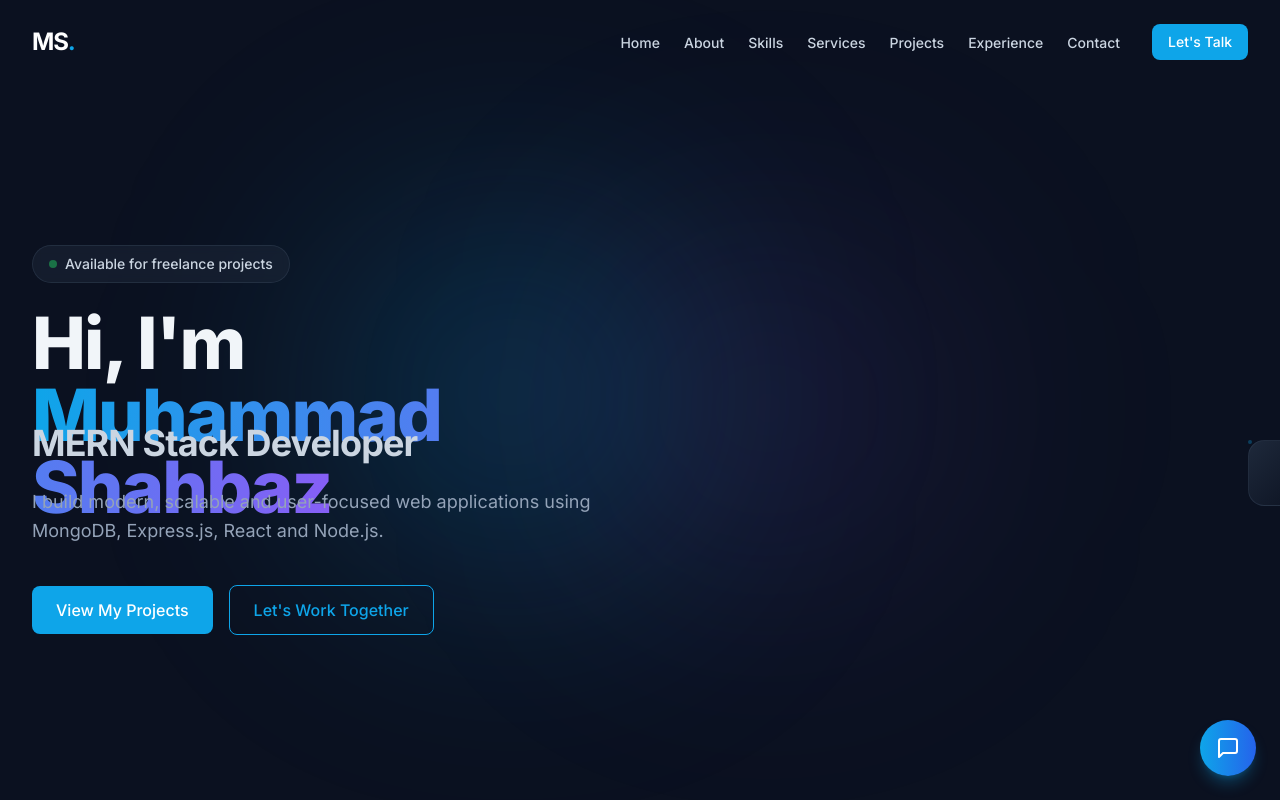
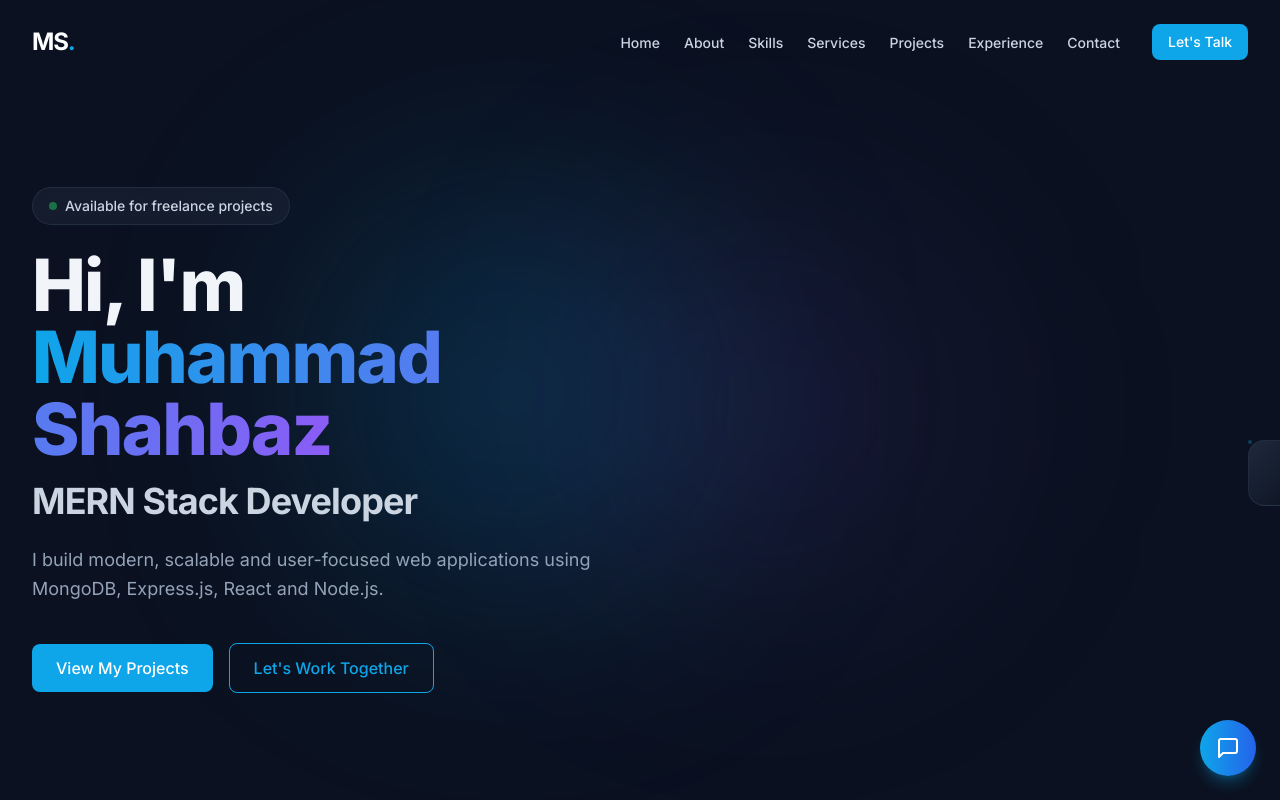
Before and after one commit to Muhammad-Shahbaz1/mern-portfolio, a React app in the folder frontend/: page / in a window 1280 px wide. Shown: the top 800 px of the page. Built offline with nearby package versions, Linux system fonts and the light colour scheme; the HTML template or start-up script is replaced by a standard one.

Commit message:
Revert Typewriter animation in Hero

```diff
--- a/frontend/src/components/sections/Hero.jsx
+++ b/frontend/src/components/sections/Hero.jsx
@@ -1,7 +1,6 @@
 import React from 'react';
 import { motion } from 'framer-motion';
 import { Link } from 'react-scroll';
-import { TypeAnimation } from 'react-type-animation';
 import { personalInfo, techStack } from '../../data/portfolioData';
 
 const Hero = () => {
@@ -30,22 +29,8 @@
               <span className="text-sm font-medium text-slate-300">Available for freelance projects</span>
             </div>
 
-            <h1 className="text-5xl md:text-6xl lg:text-7xl font-extrabold leading-tight mb-4 h-[120px] sm:h-[80px] lg:h-[100px]">
-              Hi, I'm <br className="sm:hidden" />
-              <span className="text-transparent bg-clip-text bg-gradient-to-r from-primary to-accent">
-                <TypeAnimation
-                  sequence={[
-                    personalInfo.name,
-                    2000,
-                    '',
-                    500
-                  ]}
-                  wrapper="span"
-                  speed={40}
-                  deletionSpeed={50}
-                  repeat={Infinity}
-                />
-              </span>
+            <h1 className="text-5xl md:text-6xl lg:text-7xl font-extrabold leading-tight mb-4">
+              Hi, I'm <span className="text-transparent bg-clip-text bg-gradient-to-r from-primary to-accent">{personalInfo.name}</span>
             </h1>
             <h2 className="text-3xl md:text-4xl font-bold text-slate-300 mb-6">
               {personalInfo.role}
```
